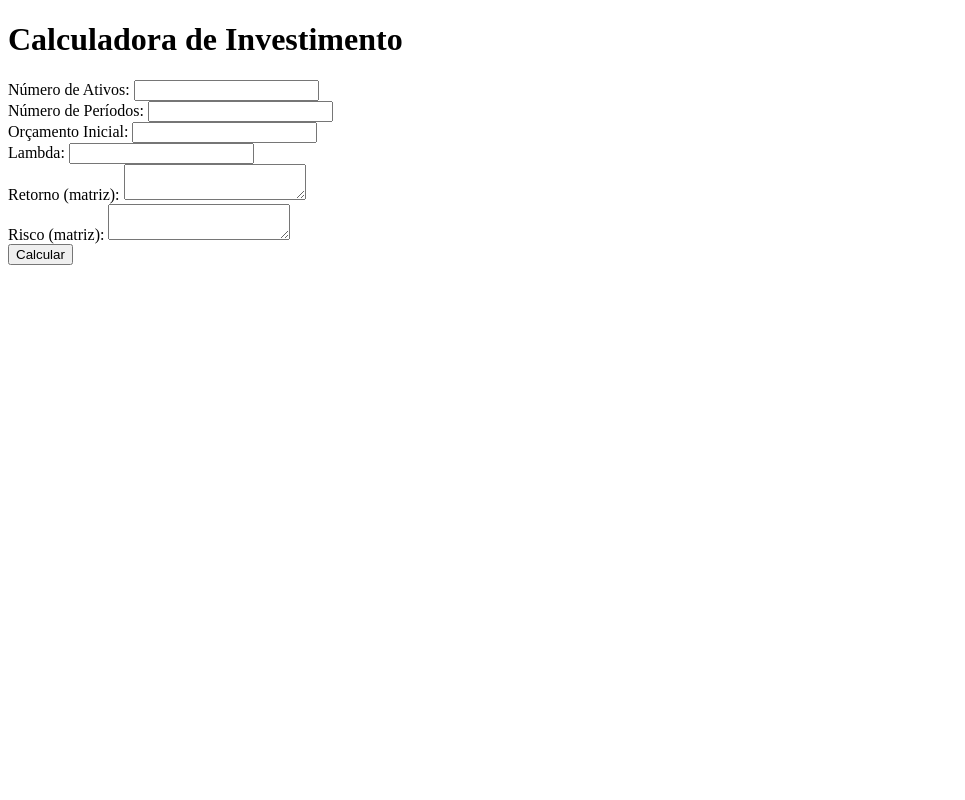
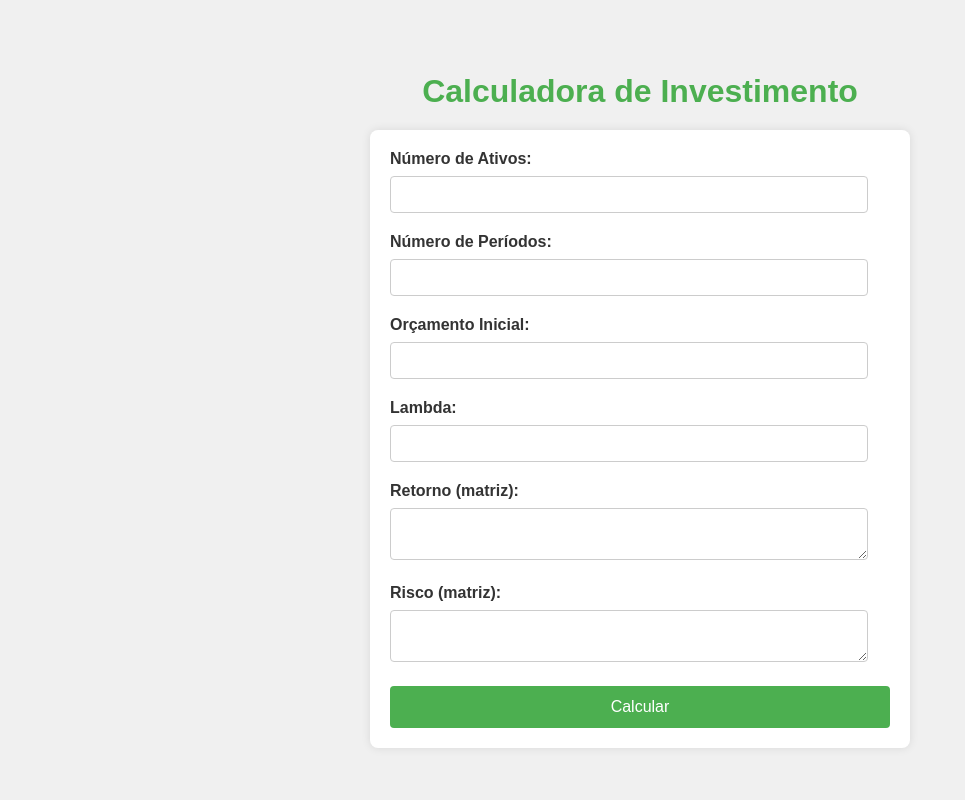
Before and after one commit to Spinelli666/Calculadora-Invist, a Django app: page /investimento/ in a window 1280 px wide. Shown: the whole page, without its empty margins (0-965 px from the left). Run offline with Django 5.2, Linux system fonts and the light colour scheme.

Commit message:
CSS Aplicado

```diff
--- a/invest_project/invest_app/templates/investment_form.html
+++ b/invest_project/invest_app/templates/investment_form.html
@@ -1,9 +1,77 @@
 <!DOCTYPE html>
 <html>
 <head>
+    <meta charset="UTF-8">
     <title>Calculadora de Investimento</title>
+    <style>
+        body {
+            font-family: Arial, sans-serif;
+            background-color: #f0f0f0;
+            color: #333;
+            display: flex;
+            justify-content: center;
+            align-items: center;
+            height: 100vh;
+            margin: 0;
+        }
+
+        .container {
+            width: 100%;
+            max-width: 500px;
+            display: flex;
+            flex-direction: column;
+            align-items: center;
+        }
+
+        h1 {
+            color: #4CAF50;
+            text-align: center;
+            margin-bottom: 20px;
+        }
+
+        form {
+            background-color: #fff;
+            padding: 20px;
+            border-radius: 8px;
+            box-shadow: 0 0 10px rgba(0, 0, 0, 0.1);
+            width: 100%;
+        }
+
+        label {
+            display: block;
+            margin-bottom: 8px;
+            font-weight: bold;
+        }
+
+        input[type="number"],
+        textarea {
+            width: calc(100% - 22px);
+            padding: 10px;
+            margin-bottom: 20px;
+            border: 1px solid #ccc;
+            border-radius: 4px;
+            box-sizing: border-box;
+            resize: vertical;
+        }
+
+        input[type="submit"] {
+            background-color: #4CAF50;
+            color: white;
+            padding: 12px 20px;
+            border: none;
+            border-radius: 4px;
+            cursor: pointer;
+            width: 100%;
+            font-size: 16px;
+        }
+
+        input[type="submit"]:hover {
+            background-color: #45a049;
+        }
+    </style>
 </head>
 <body>
+    <div class="container">
         <h1>Calculadora de Investimento</h1>
         <form method="post">
             {% csrf_token %}
@@ -27,5 +95,6 @@
 
             <input type="submit" value="Calcular">
         </form>
+    </div>
 </body>
 </html>
```
Also changed, not shown: invest_project/invest_app/templates/result.html (+39 -5 lines). Lines whose indentation alone changed are shown as unchanged.
